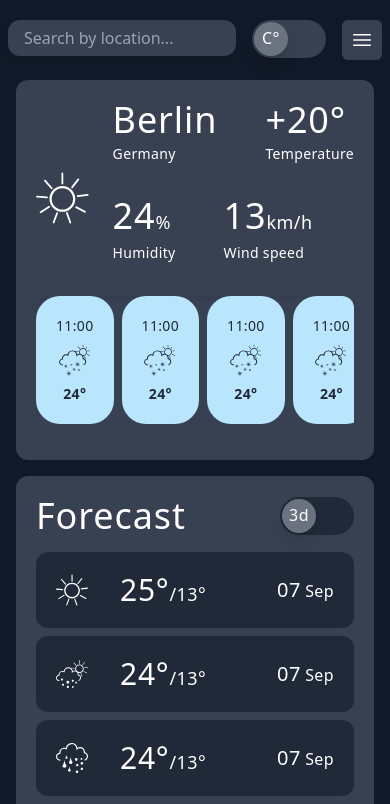
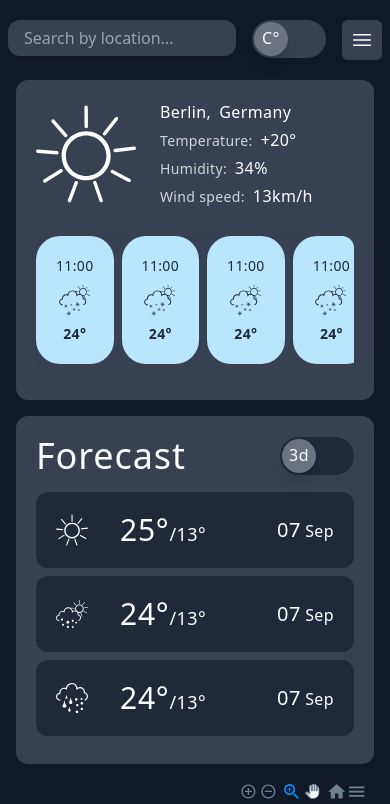
Before and after one commit to Anhelina4/app-weather, a React (Create React App) app: page /dashboard in a window 390 px wide. Shown: the top 804 px of the page. Built offline with nearby package versions, Linux system fonts and the light colour scheme.

Commit message:
[WEATHER TIMELINE] Changed weather timeline responsive

```diff
--- a/src/domains/Weather/components/WeatherTimeline/WeatherTimeline.tsx
+++ b/src/domains/Weather/components/WeatherTimeline/WeatherTimeline.tsx
@@ -8,20 +8,37 @@ const WeatherTimeline = () => {
       {/* first row */}
       <div className="flex items-center gap-6 md:gap-12 md:mb-8">
         <Sun size="100px" className="fill-white" />
-        <div className="flex flex-col md:flex-row md:gap-12 w-full">
-          <div className="flex gap-12 mb-8  md:mb-0 ">
-            <div className="flex flex-col">
-              <span className="mb-1 h1 inline-block">Berlin</span>
+        {/* small screen */}
+        <div className="flex flex-col md:hidden">
+          <div className="inline-block mb-1 ">
+            <span className="h6 mr-2">Berlin,</span>
+            <span className="h6">Germany</span>
+          </div>
+          <div className="inline-block mb-1">
+            <span className=" text-gray-300 caption1 mr-2">Temperature:</span>
+            <span>+20&deg;</span>
+          </div>
+          <div className="inline-block mb-1">
+            <span className="mb-1 text-gray-300 caption1 mr-2">Humidity:</span>
+            <span className="mb-1 h6">34%</span>
+          </div>
+          <div className="inline-block">
+            <span className="text-gray-300 caption1 mr-2">Wind speed:</span>
+            <span className="h6">13km/h</span>
+          </div>
+        </div>
+        {/* md and bigger screen */}
+        <div className="hidden md:flex md:flex-row md:gap-12 md:flex-wrap w-full justify-between">
+          <div>
+            <span className="flex mb-1 h1">Berlin</span>
             <span className="caption1 inline-block font-light">Germany</span>
           </div>
-            <div className="flex flex-col">
-              <span className="mb-1 h1">+20&deg;</span>
+          <div>
+            <span className="flex mb-1 h1">+20&deg;</span>
             <span className="caption1 inline-block font-light">
               Temperature
             </span>
           </div>
-          </div>
-          <div className="flex gap-12 mb-8 md:mb-0 ">
           <div>
             <span className="flex items-baseline mb-1 h1">
               24<h5>%</h5>
@@ -32,10 +49,7 @@ const WeatherTimeline = () => {
             <span className="flex items-baseline mb-1 h1">
               13<h5>km/h</h5>
             </span>
-              <span className="caption1 inline-block font-light">
-                Wind speed
-              </span>
-            </div>
+            <span className="caption1 inline-block font-light">Wind speed</span>
           </div>
         </div>
       </div>
--- a/src/pages/App/Dashboard/Dashboard.tsx
+++ b/src/pages/App/Dashboard/Dashboard.tsx
@@ -25,10 +25,10 @@ const Dashboard = () => {
             ? 'repeat(4, minmax(min-content, 320px))'
             : 'repeat(2, minmax(min-content, 320px))'
         }}>
-        <div className="2xl:col-span-3">
+        <div className="2xl:col-span-2">
           <WeatherTimeline />
         </div>
-        <div className="2xl:col-span-1">
+        <div className="2xl:col-span-2">
           <Forecast />
         </div>
         <div className="2xl:col-span-2">
```
Lines whose indentation alone changed are shown as unchanged.
